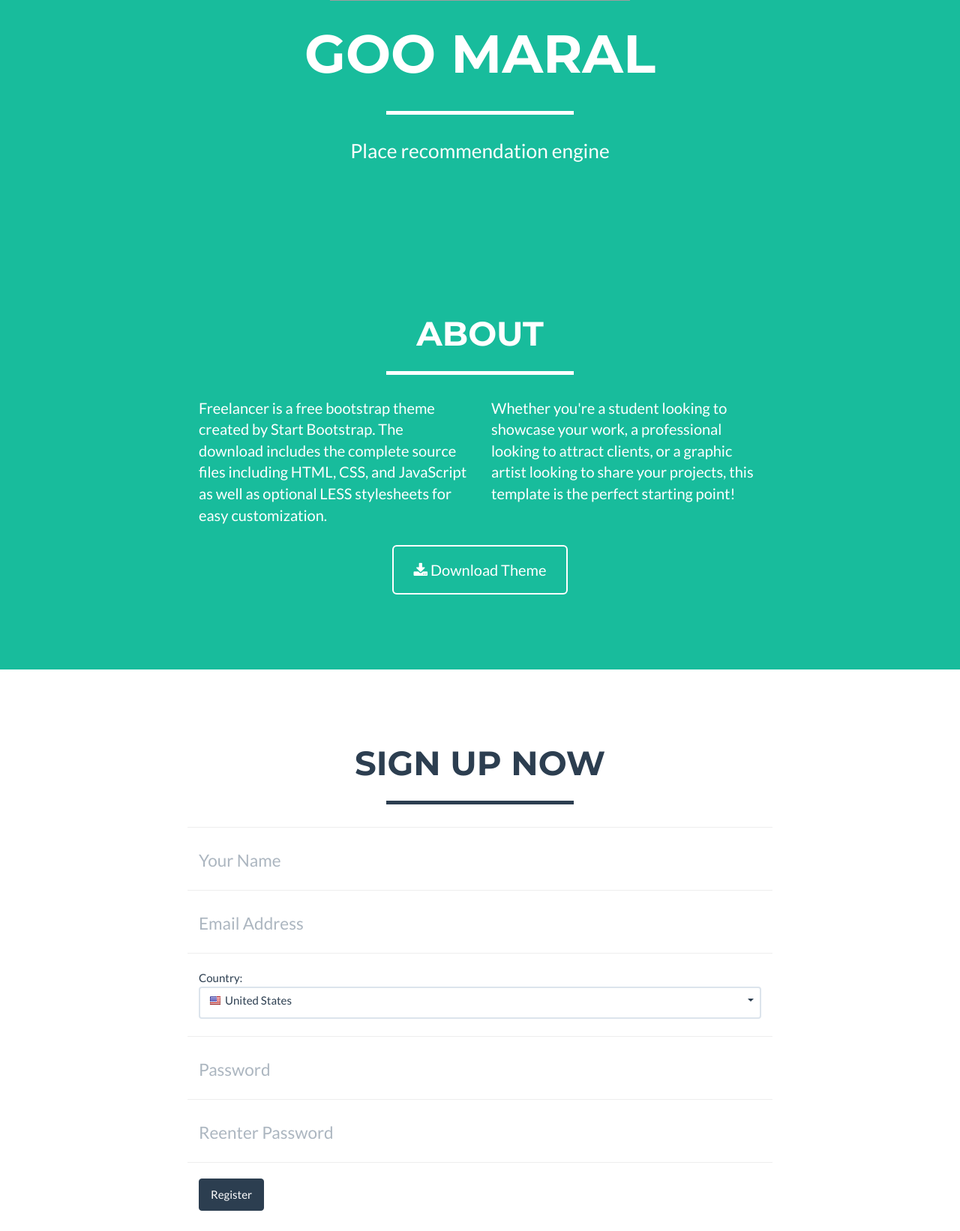
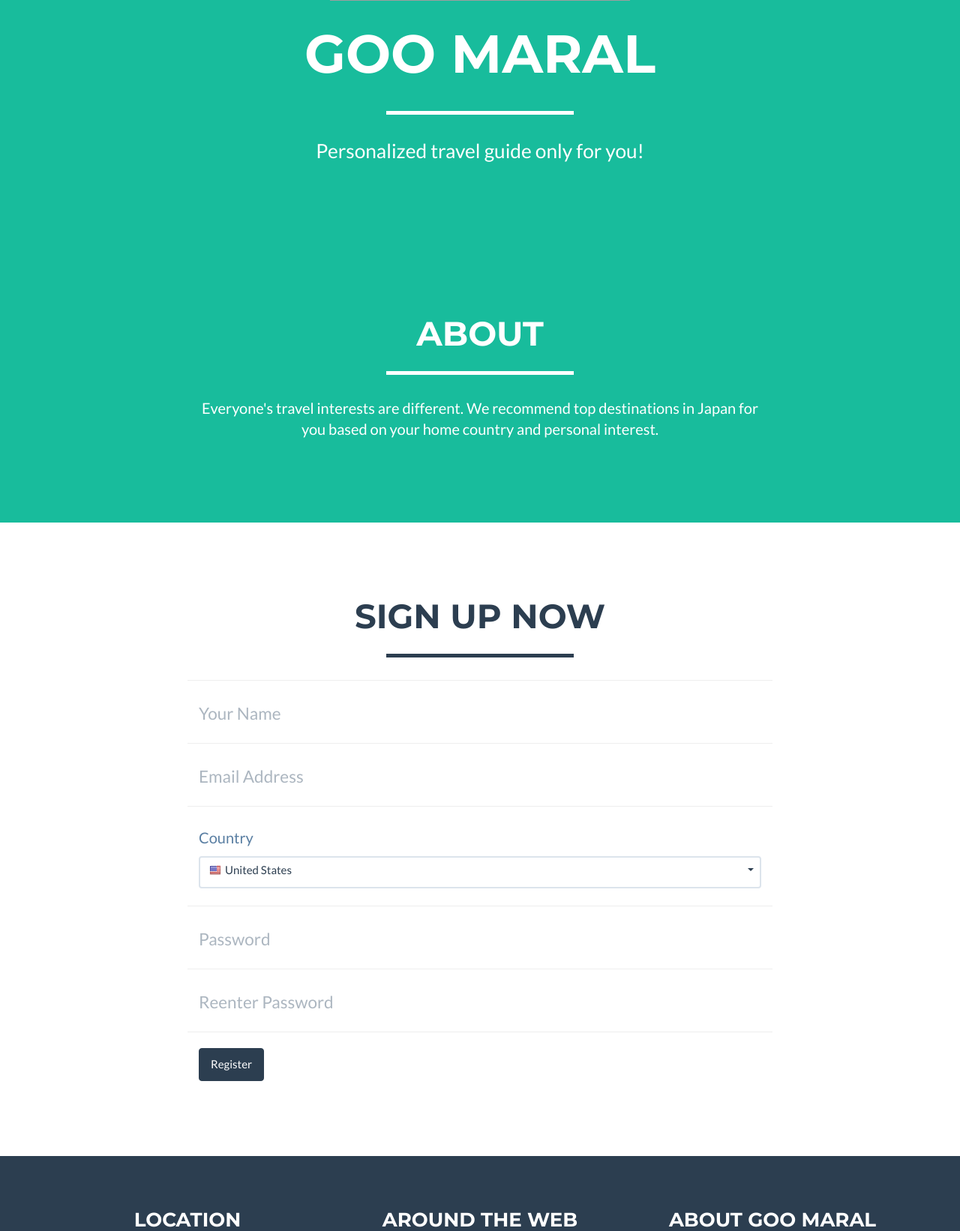
Before and after one commit to mglhacks/nttdata_app, a Flask app: page / in a window 1280 px wide. Shown: the part 499-2141 px from the top of the page at 75% size. Run offline with Flask 2, Linux system fonts and the light colour scheme; parts of the project's set-up code (start-up, migrations or seed data) failed here and were passed over; some libraries are stand-ins or nearby versions; grey boxes are pictures that could not be loaded.

Commit message:
Small changes to index.html

```diff
--- a/goomaral_server/templates/index.html
+++ b/goomaral_server/templates/index.html
@@ -11,7 +11,7 @@
                 <div class="intro-text">
                     <span class="name">Goo Maral</span>
                     <hr class="star-light">
-                    <span class="skills">Place recommendation engine</span>
+                    <span class="skills">Personalized travel guide only for you!</span>
                 </div>
             </div>
         </div>
@@ -28,17 +28,16 @@
             </div>
         </div>
         <div class="row">
-            <div class="col-lg-4 col-lg-offset-2">
-                <p>Freelancer is a free bootstrap theme created by Start Bootstrap. The download includes the complete source files including HTML, CSS, and JavaScript as well as optional LESS stylesheets for easy customization.</p>
+            <div class="col-lg-8 col-lg-offset-2 text-center">
+                <p>Everyone's travel interests are different. We recommend top destinations in Japan for you based on your home country and
+                    personal interest.
+                </p>
             </div>
-            <div class="col-lg-4">
-                <p>Whether you're a student looking to showcase your work, a professional looking to attract clients, or a graphic artist looking to share your projects, this template is the perfect starting point!</p>
-            </div>
-            <div class="col-lg-8 col-lg-offset-2 text-center">
-                <a href="#" class="btn btn-lg btn-outline">
-                    <i class="fa fa-download"></i> Download Theme
-                </a>
-            </div>
+            <!-- <div class="col-lg-8 col-lg-offset-2 text-center">
+            <a href="#" class="btn btn-lg btn-outline">
+            <i class="fa fa-download"></i> Download Theme
+            </a>
+            </div> -->
         </div>
     </div>
 </section>
@@ -74,8 +73,10 @@
                     <div class="row control-group">
                         <div class="form-group col-xs-12 floating-label-form-group controls">
                             <label>Country</label>
+                            <p class="help-block text">Country</p>
+                            <!-- your country information helps us to find best destinations for you -->
                             <!-- <select class="form-control bfh-countries" data-country="US"></select> -->
-                            Country:<div class="bfh-selectbox bfh-countries" data-country="US" data-flags="true" data-name="country">
+                            <div class="bfh-selectbox bfh-countries" data-country="US" data-flags="true" data-name="country">
                             </div>
                             <p class="help-block text-danger"></p>
                         </div>
```
